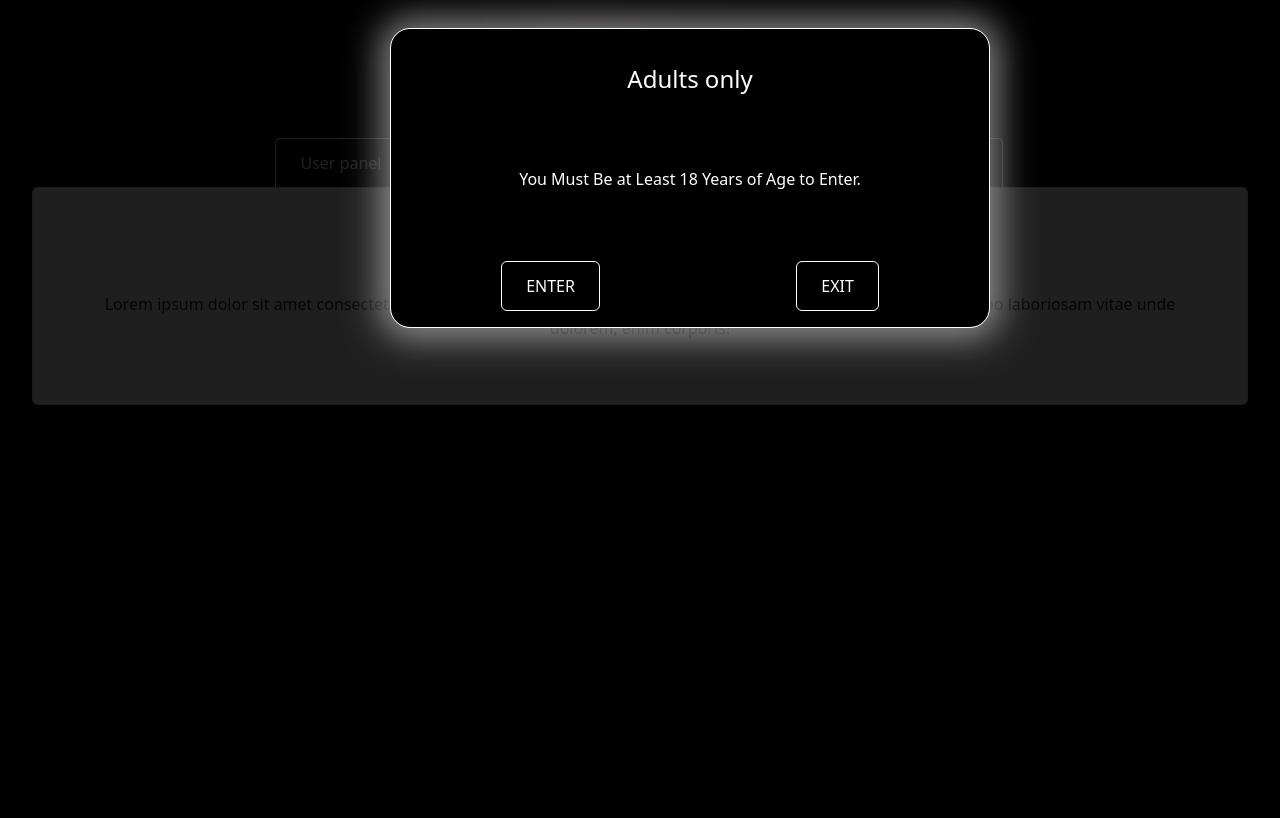
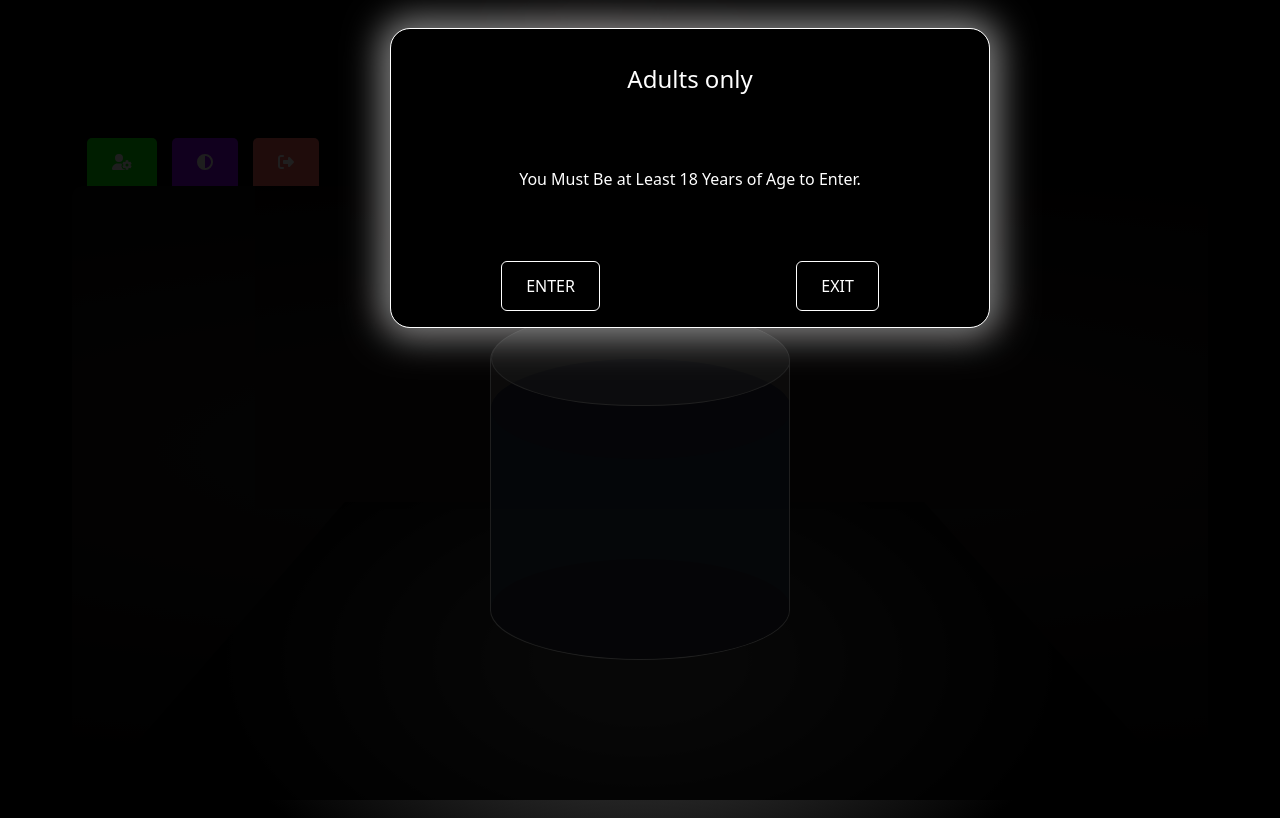
Before and after one commit to infoshareacademy/jfddr9-control-alt-react, a React (Vite) app: page /#/mixit in a window 1280 px wide. Built offline with nearby package versions, Linux system fonts and the light colour scheme; no server answers; sample sign-in values are in the browser's storage.

Commit message:
added glass animation, restyled buttons
Co-authored-by: Jakub Łuczkiewicz <JakubLuczkiewicz@users.noreply.github.com>

```diff
--- a/index.html
+++ b/index.html
@@ -5,7 +5,12 @@
     <link rel="icon" type="image/svg+xml" href="/vite.svg" />
     <meta name="viewport" content="width=device-width, initial-scale=1.0" />
     <title>Vite + React + TS</title>
+    <script
+      src="https://kit.fontawesome.com/e8d0b9a875.js"
+      crossorigin="anonymous"
+    ></script>
   </head>
+
   <body>
     <div id="root"></div>
     <script type="module" src="/src/main.jsx"></script>
--- a/package.json
+++ b/package.json
@@ -14,6 +14,11 @@
     "deploy": "gh-pages -d build"
   },
   "dependencies": {
+    "@fortawesome/fontawesome-svg-core": "^6.4.0",
+    "@fortawesome/free-brands-svg-icons": "^6.4.0",
+    "@fortawesome/free-regular-svg-icons": "^6.4.0",
+    "@fortawesome/free-solid-svg-icons": "^6.4.0",
+    "@fortawesome/react-fontawesome": "^0.2.0",
     "@reduxjs/toolkit": "^1.9.5",
     "bootstrap": "^5.2.3",
     "firebase": "^9.21.0",
--- a/src/App.css
+++ b/src/App.css
@@ -1,10 +1,16 @@
+/* resources import */
+
 @import url(./style/button.css);
 @import url(./style/modal.css);
 @import url(./style/nav.css);
+
+/* pages import */
+
 @import url(./style/home.css);
+@import url(./style/mixit.css);
 
 #root {
-  max-width: 1280px;
+  max-width: 1200px;
   margin: 0 auto;
   padding: 0 2rem;
   text-align: center;
--- a/src/components/auth/Login.jsx
+++ b/src/components/auth/Login.jsx
@@ -65,18 +65,18 @@ export const Login = (handleClose, handleShowRemind) => {
         </Form.Group>
         <p class="text-danger">{serverMessage}</p>
         <Modal.Footer>
-          <Button variant="primary" type="submit">
+          <Button className="general-btn green-hover" type="submit">
             Log in
           </Button>
           <Button
-            variant="primary"
+            className="general-btn green-hover"
             onClick={() => {
               handleShowRemind();
             }}
           >
             Forgot password
           </Button>
-          <Button variant="secondary" onClick={handleClose}>
+          <Button className="general-btn red-hover" onClick={handleClose}>
             Close
           </Button>
         </Modal.Footer>
--- a/src/components/auth/Register.jsx
+++ b/src/components/auth/Register.jsx
@@ -100,10 +100,10 @@ export const Register = (handleCloseR) => {
       </Form.Group>
       <p class="text-danger">{serverMessage}</p>
       <Modal.Footer>
-        <Button variant="primary" type="submit">
+        <Button className="general-btn green-hover" type="submit">
           Register
         </Button>
-        <Button variant="secondary" onClick={handleCloseR}>
+        <Button className="general-btn red-hover" onClick={handleCloseR}>
           Close
         </Button>
       </Modal.Footer>
--- a/src/components/auth/RemindPassword.jsx
+++ b/src/components/auth/RemindPassword.jsx
@@ -46,10 +46,10 @@ export const RemindPassword = (handleCloseR) => {
         </Form.Control.Feedback>
       </Form.Group>
       <p class="text-danger">{serverMessage}</p>
-      <Button variant="primary" type="submit">
+      <Button className="general-btn green-hover" type="submit">
         Send email
       </Button>
-      <Button variant="secondary" onClick={handleCloseR}>
+      <Button className="general-btn red-hover" onClick={handleCloseR}>
         Close
       </Button>
     </Form>
--- a/src/components/nav/NavbarComponent.jsx
+++ b/src/components/nav/NavbarComponent.jsx
@@ -6,9 +6,15 @@ import Row from "react-bootstrap/Row";
 import { NavLink, useNavigate } from "react-router-dom";
 import { auth } from "../../api/firebase";
 import { Button, Col } from "react-bootstrap";
+import { FontAwesomeIcon } from "@fortawesome/react-fontawesome";
+import { library } from "@fortawesome/fontawesome-svg-core";
+
+import { fas } from "@fortawesome/free-solid-svg-icons";
 
 export const NavbarComponent = (props) => {
   const navigate = useNavigate();
+  library.add(fas);
+
   return (
     <>
       <Navbar
@@ -33,44 +39,33 @@ export const NavbarComponent = (props) => {
               </Button>
             </Nav.Item> */}
             <Nav.Item>
-              <Button
-                className="navbar-btn"
-                variant="primary"
-                type="submit"
-                onClick={props.handleShow}
-              >
+              <Button className="navbar-btn lime-bg" onClick={props.handleShow}>
                 Log in
               </Button>
             </Nav.Item>
 
             <Nav.Item>
-              <Button
-                className="navbar-btn"
-                variant="primary"
-                type="submit"
-                onClick={props.handleShowR}
-              >
+              <Button className="navbar-btn red-bg" onClick={props.handleShowR}>
                 Register
               </Button>
             </Nav.Item>
           </Nav>
         )}
         {props.isAuth && (
-          <Nav className="w-100 nav-justified">
+          <Nav className="w-100">
             <Nav.Item>
-              <Button
-                as={NavLink}
-                to="/user"
-                variant="primary"
-                className="navbar-btn"
-              >
-                User panel
+              <Button as={NavLink} to="/user" className="navbar-btn green-bg">
+                <FontAwesomeIcon icon="fa-solid fa-user-gear" />
+              </Button>
+            </Nav.Item>
+            <Nav.Item>
+              <Button as={NavLink} to="/user" className="navbar-btn purple-bg">
+                <FontAwesomeIcon icon="fa-solid fa-circle-half-stroke" />
               </Button>
             </Nav.Item>
             <Nav.Item>
               <Button
-                className="navbar-btn"
-                variant="primary"
+                className="navbar-btn red-bg"
                 onClick={() =>
                   signOut(auth)
                     .then(() => alert("Successfully logged out"))
@@ -78,7 +73,7 @@ export const NavbarComponent = (props) => {
                     .then(() => props.setIsAuth(false))
                 }
               >
-                Log out
+                <FontAwesomeIcon icon="fa-solid fa-right-from-bracket" />
               </Button>
             </Nav.Item>
           </Nav>
--- a/src/components/pages/MixIt.jsx
+++ b/src/components/pages/MixIt.jsx
@@ -3,16 +3,16 @@ import { Card } from "react-bootstrap";
 export const MixIt = () => {
   return (
     <>
-      <Card>
-        <Card.Body>
-          <h1>Mixit</h1>
-          <p>
-            Lorem ipsum dolor sit amet consectetur, adipisicing elit. Iure natus
-            rem optio delectus explicabo ab reiciendis. Explicabo laboriosam
-            vitae unde dolorem, enim corporis!
-          </p>
-        </Card.Body>
-      </Card>
+      <div class="mixit-main">
+        <div class="mixit-background">
+          <div class="mixit-background-table"></div>
+        </div>
+        <div class="glass">
+          <div class="cylinder">
+            <div class="water"></div>
+          </div>
+        </div>
+      </div>
     </>
   );
 };
--- a/src/style/button.css
+++ b/src/style/button.css
@@ -1,24 +1,80 @@
-.btn,
-.btn:active,
-.btn:hover {
+.general-btn {
   padding: 12px 24px;
   border: 1px solid white;
   background-color: transparent;
 }
-.btn-primary:hover,
-.btn-primary:active {
+.general-btn:hover,
+.general-btn:active {
+  background-color: transparent;
+}
+.green-hover:hover,
+.green-hover:active {
   border: 1px solid greenyellow;
   color: greenyellow;
 }
-.btn-secondary:hover,
-.btn-secondary:active {
+.red-hover:hover,
+.red-hover:active {
   border: 1px solid red;
   color: red;
 }
-.navbar-btn,
-.navbar-btn:active,
+
+.navbar-btn {
+  color: white;
+  border-radius: 5px 5px 0 0;
+  margin-left: 15px;
+  border: none;
+  padding: 12px 25px;
+  transition: 0s;
+}
 .navbar-btn:hover {
-  margin-left: 10px;
-  border-radius: 5px 5px 0 0;
-  border-bottom: 0;
+  margin-top: -12px;
+  padding-top: 0;
+  padding-bottom: 24px;
 }
+.navbar-btn:active {
+  margin-top: -6px;
+  padding-top: 0;
+  padding-bottom: 18px;
+}
+.lime-bg {
+  background-color: #93c90f;
+}
+.lime-bg:hover,
+.lime-bg:active {
+  --bs-btn-active-bg: #93c90f;
+  --bs-btn-active-border-color: #93c90f;
+  background-color: #93c90f;
+  border-top: 12px solid #93c90f;
+}
+
+.red-bg {
+  background-color: #ff6961;
+}
+.red-bg:hover,
+.red-bg:active {
+  --bs-btn-active-bg: #ff6961;
+  --bs-btn-active-border-color: #ff6961;
+  background-color: #ff6961;
+  border-top: 12px solid #ff6961;
+}
+
+.green-bg {
+  background-color: #02ff02;
+}
+.green-bg:hover,
+.green-bg:active {
+  --bs-btn-active-bg: #02ff02;
+  --bs-btn-active-border-color: #02ff02;
+  background-color: #02ff02;
+  border-top: 12px solid #02ff02;
+}
+.purple-bg {
+  background-color: #8e01fe;
+}
+.purple-bg:hover,
+.purple-bg:active {
+  --bs-btn-active-bg: #8e01fe;
+  --bs-btn-active-border-color: #8e01fe;
+  background-color: #8e01fe;
+  border-top: 12px solid #8e01fe;
+}
--- /dev/null
+++ b/src/style/mixit.css
@@ -0,0 +1,122 @@
+.mixit-main {
+  position: relative;
+}
+
+.mixit-background {
+  height: 79vh;
+  position: relative;
+  background: radial-gradient(
+    136.83% 55.75% at 50% 41.78%,
+    #1c1616 28.06%,
+    #000000 100%
+  );
+  mix-blend-mode: normal;
+  border-radius: 10px 10px 0px 0px;
+}
+.mixit-background-table {
+  position: absolute;
+  bottom: 0;
+  height: 100%;
+  width: 100%;
+  clip-path: polygon(24% 50%, 75% 50%, 100% 100%, 0% 100%);
+  background: radial-gradient(
+    100% 110% at 50% 75%,
+    #383838 8.85%,
+    #000000 38.54%
+  );
+}
+
+/* glass  */
+.glass {
+  position: absolute;
+  bottom: 25%;
+  left: 50%;
+  transform: translateX(-50%);
+}
+.cylinder {
+  border: 1px solid white;
+  position: relative;
+  overflow: hidden;
+  margin: 0 auto;
+  height: 350px;
+  width: 300px;
+  border-radius: 150px/50px;
+  background-color: rgba(160, 160, 160, 0.5);
+}
+
+.cylinder::before {
+  position: absolute;
+  left: 0;
+  top: 0;
+  height: 95px;
+  width: 300px;
+  border-radius: 150px/50px;
+  border: 1px solid white;
+  background-color: rgba(201, 201, 201, 0.404);
+  content: "";
+  z-index: 10;
+}
+
+.cylinder::after {
+  position: absolute;
+  left: 0;
+  bottom: 0;
+  height: 100px;
+  width: 300px;
+  border-radius: 150px/50px;
+  background-color: rgba(160, 160, 160, 0.1);
+  filter: opacity(90%);
+  content: "";
+}
+
+.water {
+  position: absolute;
+  margin: 0 auto;
+  bottom: 0;
+  height: 300px;
+  width: 300px;
+  border-radius: 150px/50px;
+  background-color: rgb(78, 115, 156);
+  filter: brightness(0.5);
+  transition: 1s ease-out;
+}
+
+.water::before {
+  position: absolute;
+  left: 0;
+  top: 0;
+  height: 100px;
+  width: 300px;
+  border-radius: 150px/50px;
+  background-color: rgb(105, 104, 167);
+  filter: brightness(0.8);
+  content: "";
+}
+
+.water::after {
+  position: absolute;
+  left: 0;
+  bottom: 0;
+  height: 100px;
+  width: 300px;
+  border-radius: 150px/50px;
+  background-color: rgb(102, 113, 160);
+  filter: brightness(0.6);
+  content: "";
+}
+
+.water--0:checked ~ .cylinder .water {
+  bottom: -50px;
+}
+
+.water--30:checked ~ .cylinder .water {
+  height: calc(250px * 0.3);
+}
+
+.water--50:checked ~ .cylinder .water {
+  height: calc(250px * 0.5);
+}
+
+.water--90:checked ~ .cylinder .water {
+  height: calc(250px * 0.9);
+}
```
Also changed, not shown: src/App.jsx (+8 -0 lines), src/components/auth/AdultOnly.jsx (+8 -2 lines), 1 other file (tests, documents, lock files or other folders).
